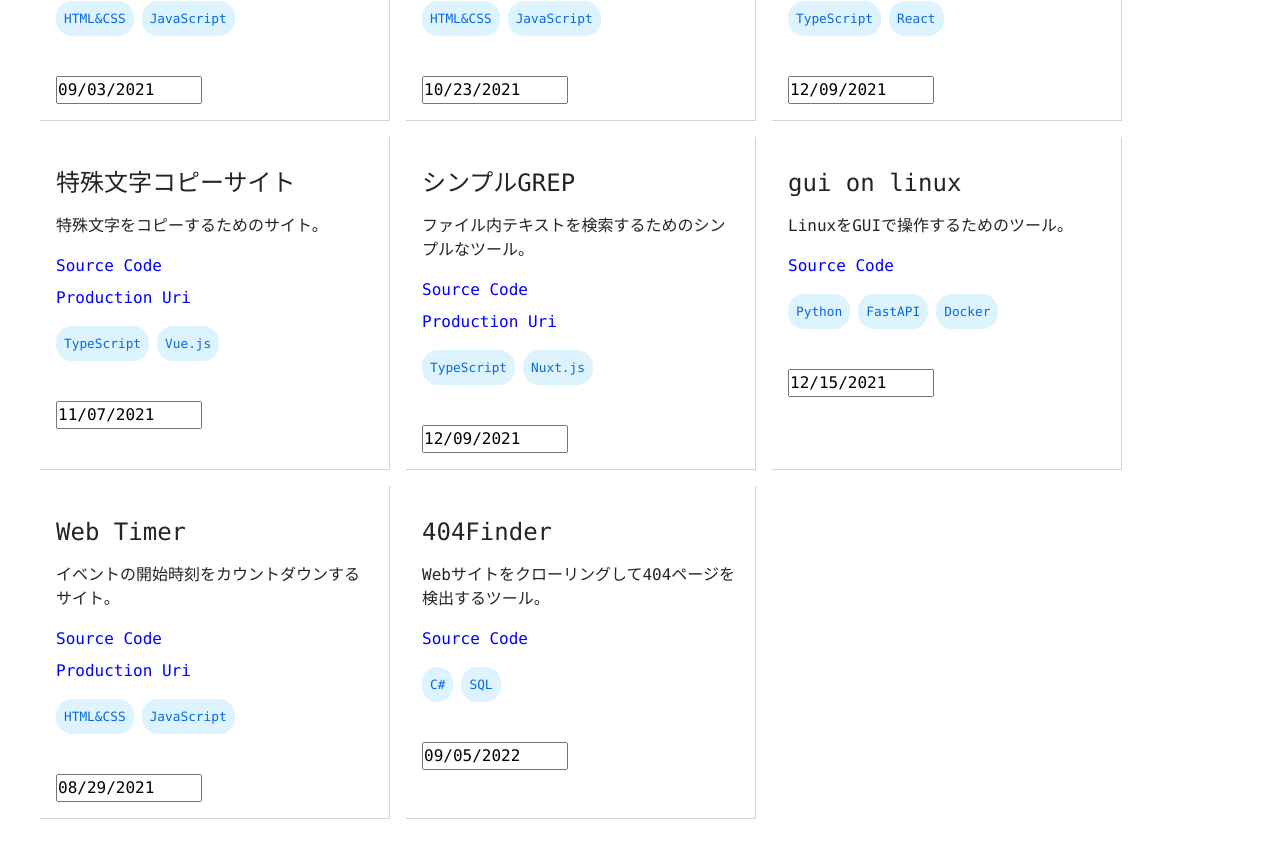
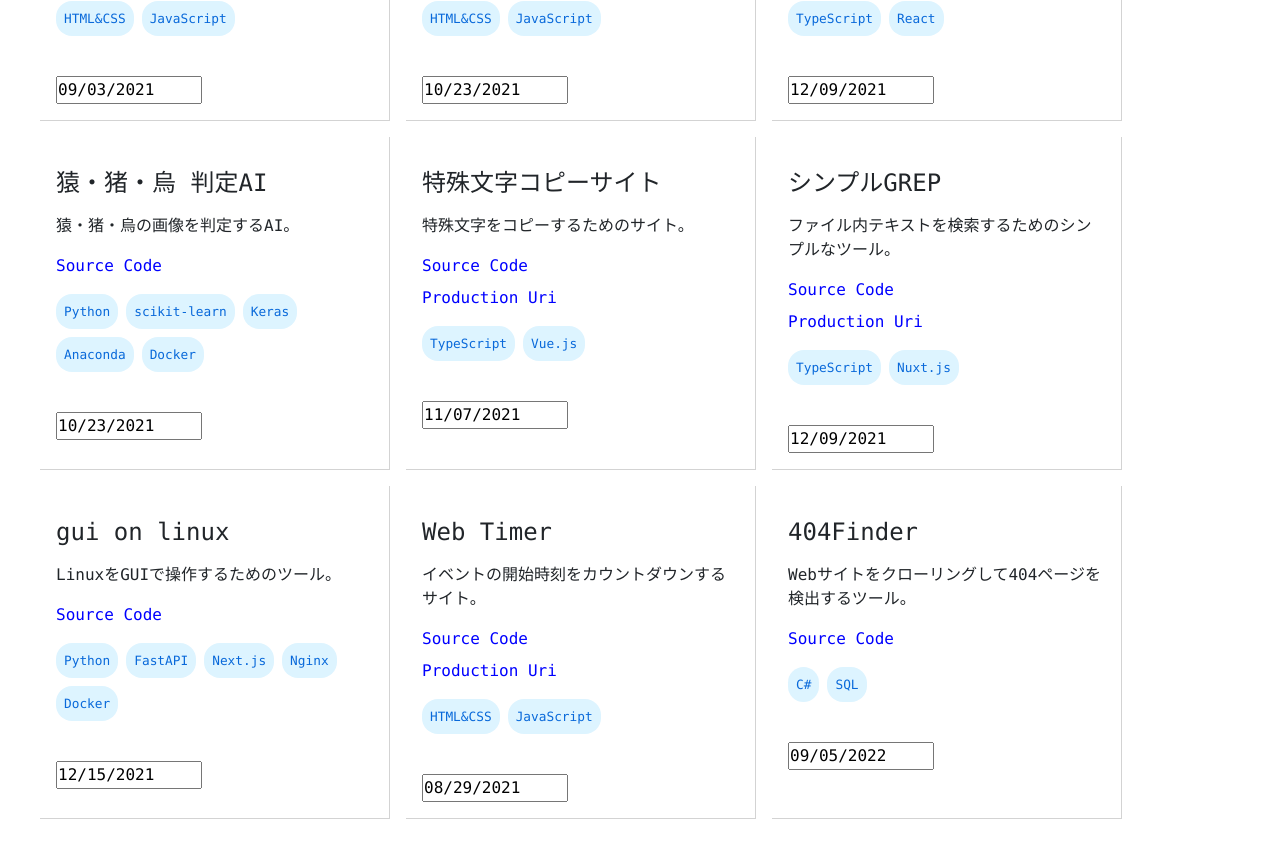
Before and after one commit to osawa-koki/osawa-koki, a Next.js app in the folder portfolio/: page /portfolio in a window 1280 px wide. Shown: the part 780-1621 px from the top of the page. Built offline with nearby package versions, Linux system fonts and the light colour scheme.

Commit message:
ポートフォリオ追加した。

```diff
--- a/portfolio/data/portfolio.ts
+++ b/portfolio/data/portfolio.ts
@@ -12,6 +12,14 @@ type Tech =
   // Python
   | "Python"
   | "FastAPI"
+  | "numpy"
+  | "scipy"
+  | "matplotlib"
+  | "TensorFlow"
+  | "scikit-learn"
+  | "Keras"
+  | "Anaconda"
+  | "pandas"
   | "Ruby"
   | "Perl"
   | "PHP"
@@ -26,6 +34,8 @@ type Tech =
   | "SQL"
   | "NoSQL"
   | "Nginx"
+  | "Machine Learning"
+  | "AI"
 
 type Portfolio = {
   name: string;
@@ -123,7 +133,7 @@ const portfolio: Portfolio[] = [
     description: "LinuxをGUIで操作するためのツール。",
     repo_url: "https://github.com/osawa-koki/gui-on-linux",
     created_at: new Date("2021-12-15"),
-    tech_used: ["Python", "FastAPI", "Docker"],
+    tech_used: ["Python", "FastAPI", "Next.js", "Nginx", "Docker"],
     recommend: 2,
   },
   {
@@ -135,6 +145,14 @@ const portfolio: Portfolio[] = [
     tech_used: ["TypeScript", "Next.js", "C#", "SQL", "Docker", "Nginx"],
     recommend: 5,
   },
+  {
+    name: "猿・猪・烏 判定AI",
+    description: "猿・猪・烏の画像を判定するAI。",
+    repo_url: "https://github.com/osawa-koki/startup-TensorFlow_Keras.py",
+    created_at: new Date("2021-10-23"),
+    tech_used: ["Python", "scikit-learn", "Keras", "Anaconda", "Docker"],
+    recommend: 3,
+  },
 ];
 
 export default portfolio.sort((a, b) => b.recommend - a.recommend);
```
